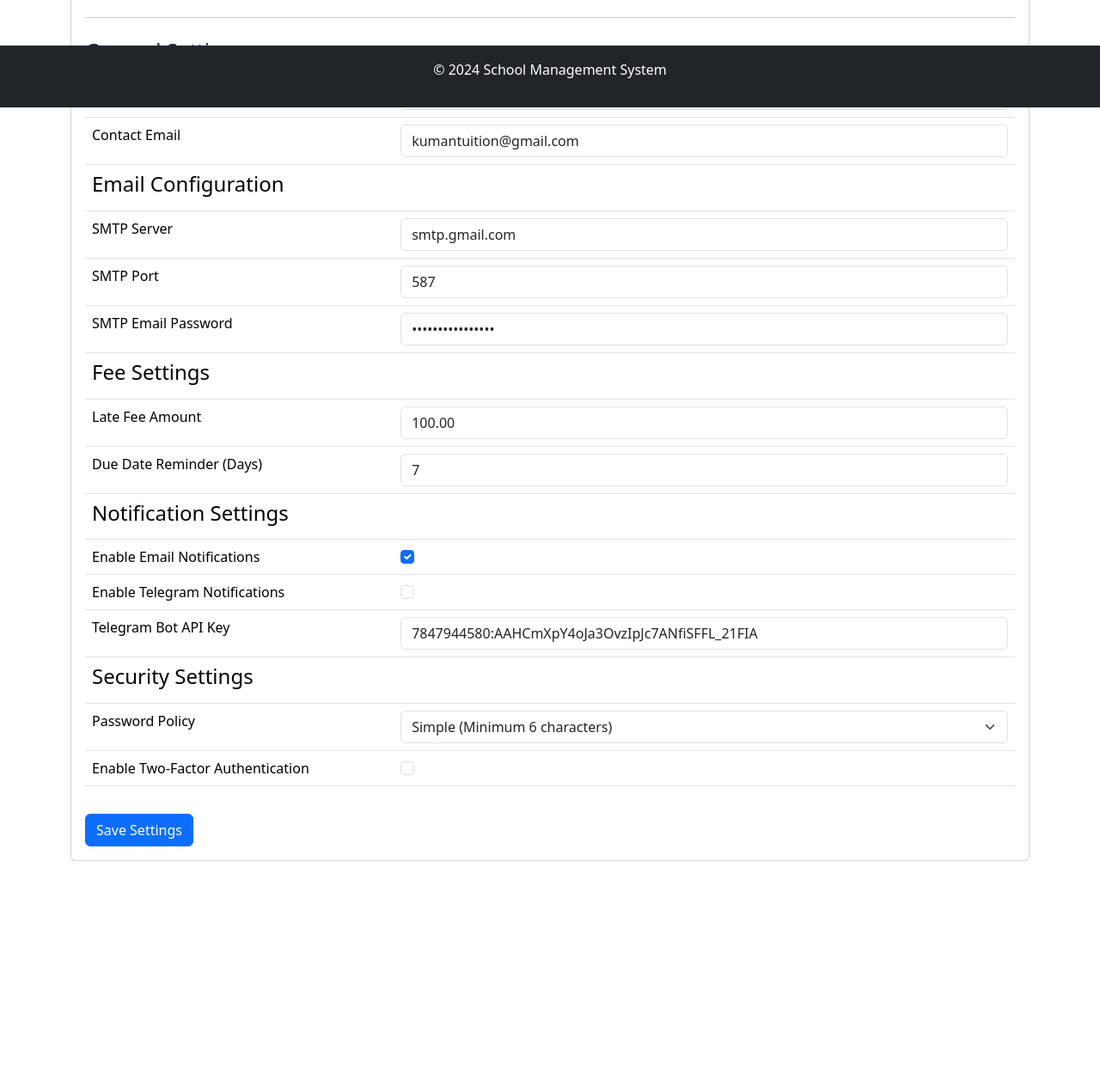
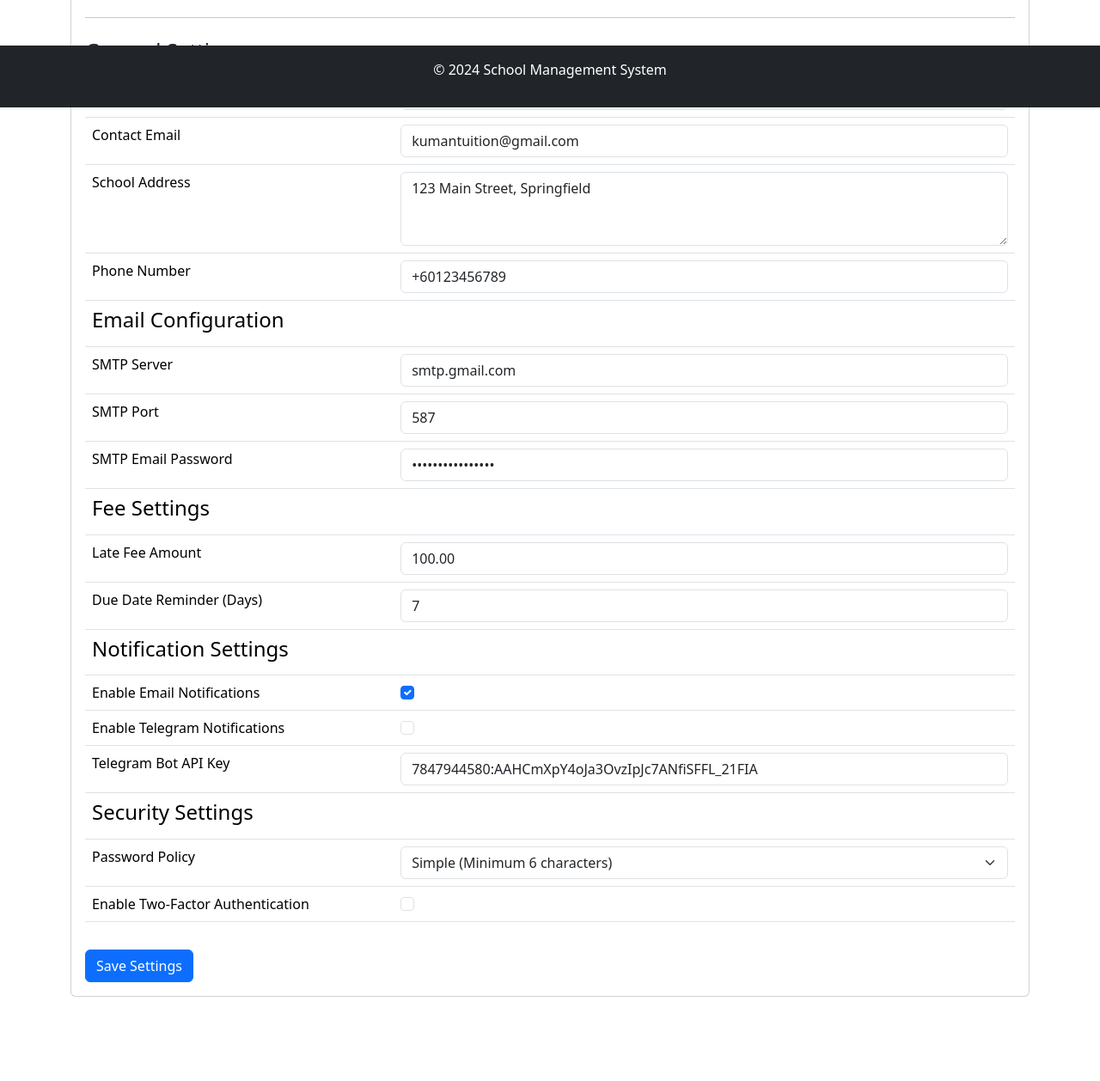
Before and after one commit to djzzlim/Monthly-Fee-Management-System, a Flask app: page /admin/system-settings in a window 1280 px wide. Shown: the part 675-1933 px from the top of the page at 86% size. Before the commit the page ends 1677 px from the top, so only its background shows below. Run offline with Flask 3, Linux system fonts and the light colour scheme; a user stored in the database is signed in; data comes from the database, SQL or seed files in the repository; both versions use the stored data as it was after the commit; some libraries are stand-ins or nearby versions.

Commit message:
Added contact number and address in system system_settings

```diff
--- a/app/templates/admin/system_settings.html
+++ b/app/templates/admin/system_settings.html
@@ -46,6 +46,20 @@
         <tr>
             <td><label for="contact_email" class="form-label">Contact Email</label></td>
             <td><input type="email" class="form-control" id="contact_email" name="contact_email" value="{{ settings['contact_email'] }}" required></td>
+        </tr>
+        <!-- Address Section -->
+        <tr>
+            <td><label for="address" class="form-label">School Address</label></td>
+            <td><textarea class="form-control" id="address" name="address" rows="3" required>{{ settings['address'] }}</textarea></td>
+        </tr>
+        <!-- Phone Number Section -->
+        <tr>
+            <td><label for="contact_number" class="form-label">Phone Number</label></td>
+            <td>
+                <input type="tel" class="form-control" id="contact_number" name="contact_number"
+                       value="{{ settings['contact_number'] }}" pattern="^\+?[0-9]{1,15}$"
+                       placeholder="e.g., +1234567890" required>
+            </td>
         </tr>
 
         <!-- SMTP Server Settings -->
@@ -114,5 +128,4 @@
     <button type="submit" class="btn btn-primary mt-3">Save Settings</button>
 </form>
 
-
 {% endblock %}
```
Also changed, not shown: instance/db.sqlite3.
